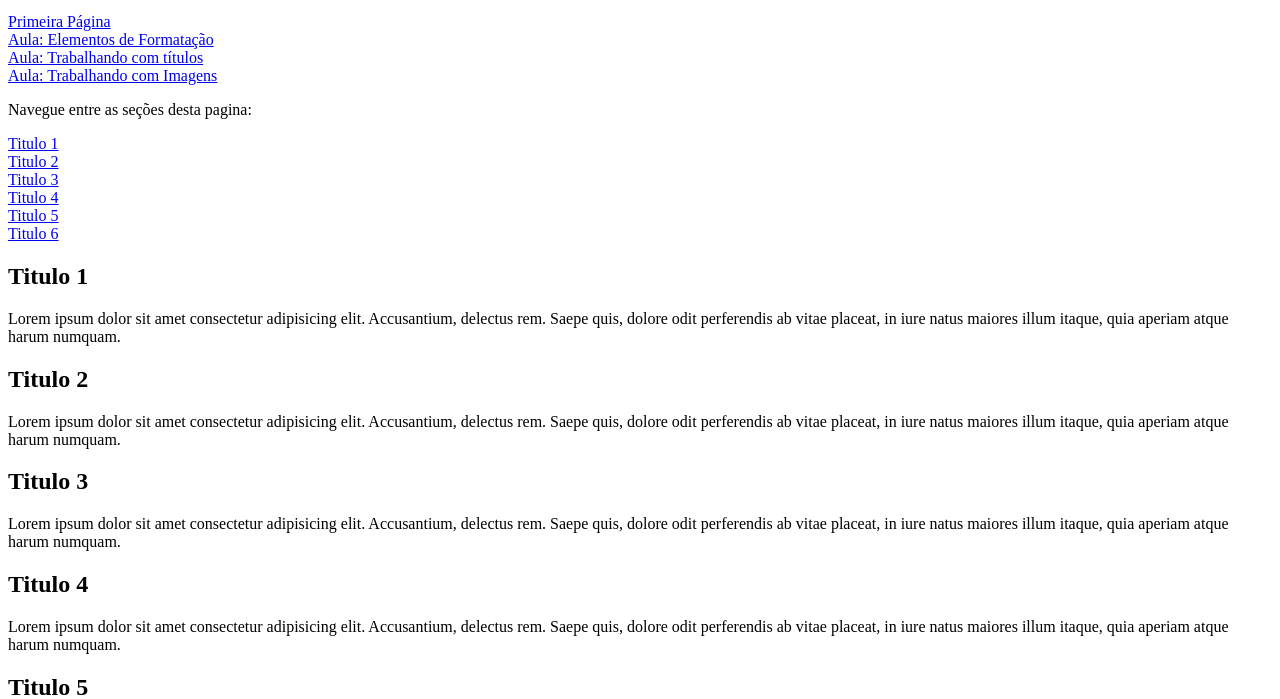
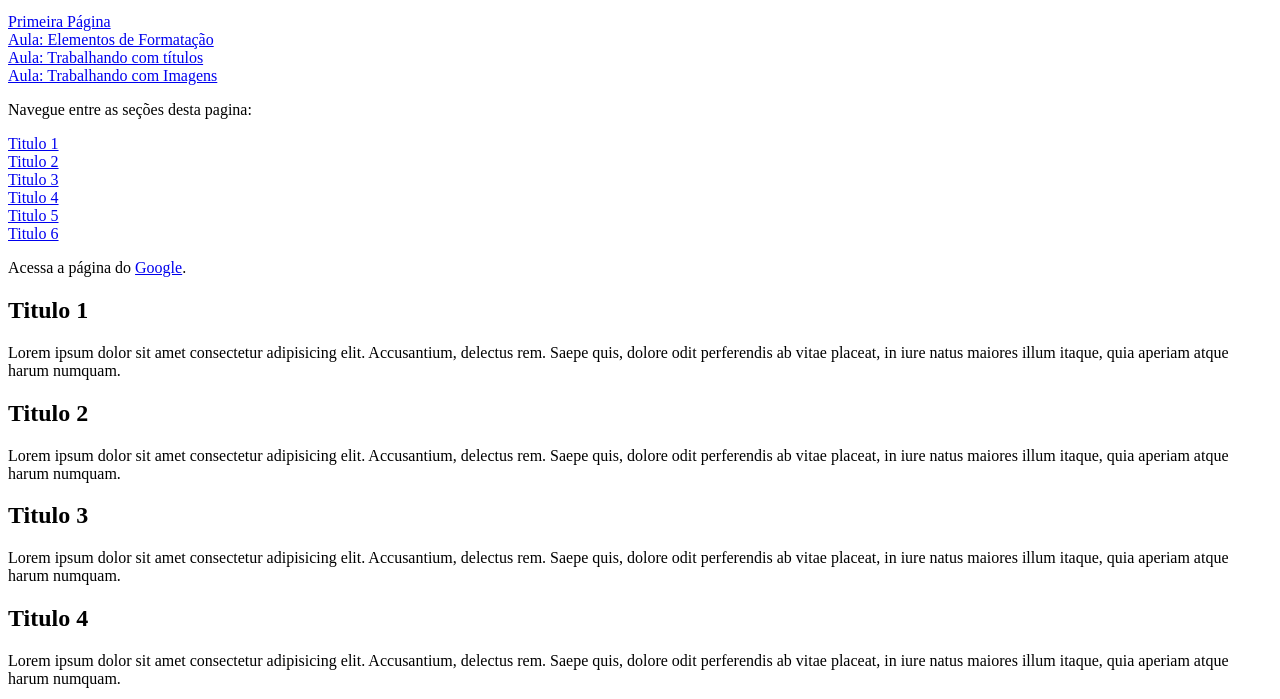
Before and after one commit to wromanov/fullstack-onebitcode, a plain HTML site: page Fundamentos/links/index.html in a window 1280 px wide. Shown: the part 101-800 px from the top of the page. Drawn offline with Linux system fonts and the light colour scheme.

Commit message:
Atualizando aula links

```diff
--- a/Fundamentos/links/index.html
+++ b/Fundamentos/links/index.html
@@ -26,6 +26,8 @@
       <a href="#titulo-5">Titulo 5</a><br />
       <a href="#titulo-6">Titulo 6</a><br />
     </div>
+
+    <p>Acessa a página do <a href="https://google.com" target="_blank">Google</a>.</p>
 
       <h2 id="titulo-1">Titulo 1</h2>
       <p>
```
